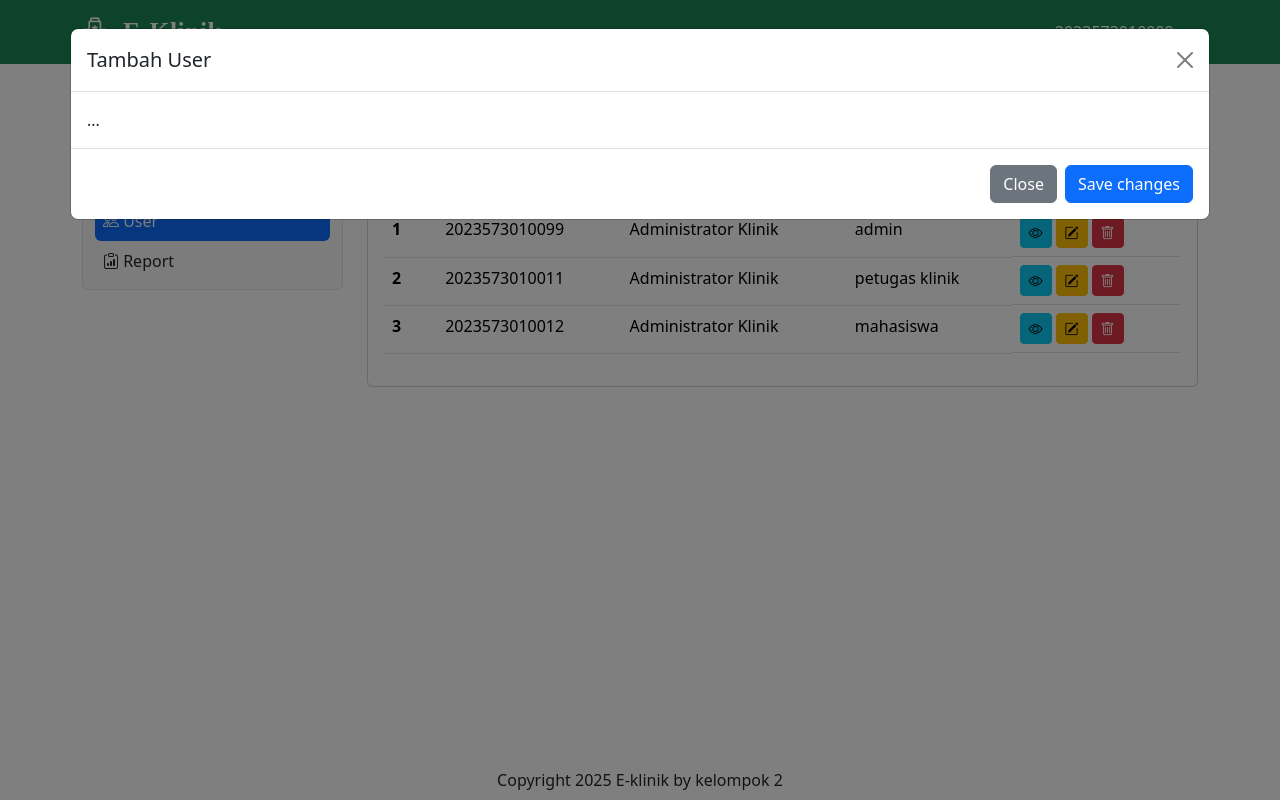
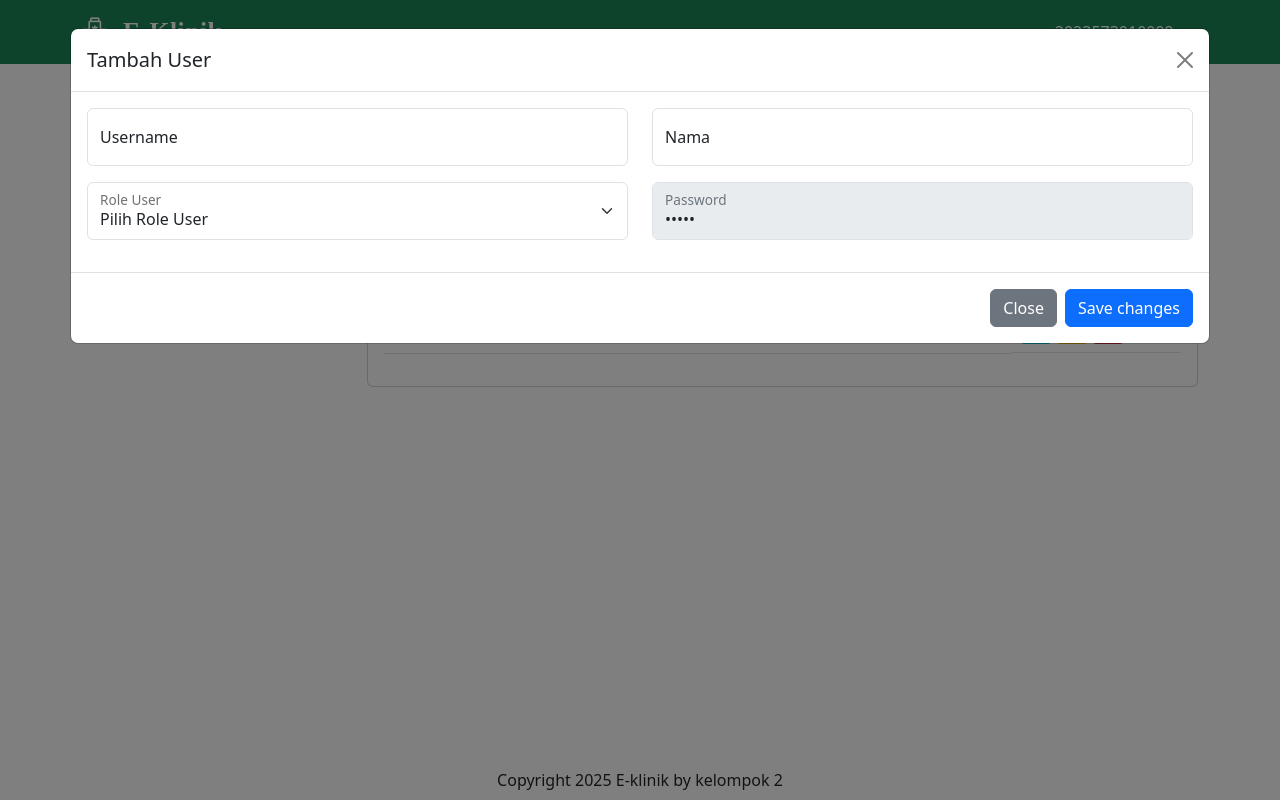
Before and after one commit to Nadilaarsyifa/projeck_E_klinik2, a PHP site: page /user in a window 1280 px wide, after a click on "Tambah User". Run offline with PHP 8.4, Linux system fonts and the light colour scheme; a user stored in the database is signed in; data comes from the database, SQL or seed files in the repository.

Commit message:
update user

```diff
--- a/user.php
+++ b/user.php
@@ -26,7 +26,41 @@ while ($record = mysqli_fetch_array($query)) {
                             <button type="button" class="btn-close" data-bs-dismiss="modal" aria-label="Close"></button>
                         </div>
                         <div class="modal-body">
-                            ...
+                            <div class="row">
+                                <div class="col-lg-6">
+                                    <form action="">
+                                        <div class="form-floating mb-3">
+                                            <input type="number" class="form-control" id="floatingInput" placeholder="Username">
+                                            <label for="floatingInput">Username</label>
+                                        </div>
+                                </div>
+                                <div class="col-lg-6">
+                                    <div class="form-floating mb-3">
+                                        <input type="text" class="form-control" id="floatingInput" placeholder="Your Name">
+                                        <label for="floatingInput">Nama</label>
+                                    </div>
+                                </div>
+                            </div>
+                            <div class="row">
+                            <div class="col-lg-6">
+                                <div class="form-floating mb-3">
+                                    <select class="form-select" aria-label="Default select example">
+                                        <option selected hidden>Pilih Role User</option>
+                                        <option value="1">Admin</option>
+                                        <option value="2">Petugas Klinik</option>
+                                        <option value="3">Mahasiswa</option>
+                                    </select>
+                                    <label for="floatingInput">Role User</label>
+                                </div>
+                            </div>
+                            <div class="col-lg-6">
+                                    <div class="form-floating mb-3">
+                                        <input type="password" class="form-control" id="floatingInput" placeholder="Password" disabled value="12345">
+                                        <label for="floatingPassword">Password</label>
+                                    </div>
+                                </div>
+                            </div>
+                            </form>
                         </div>
                         <div class="modal-footer">
                             <button type="button" class="btn btn-secondary" data-bs-dismiss="modal">Close</button>
@@ -58,9 +92,9 @@ while ($record = mysqli_fetch_array($query)) {
             <!-- Akhir Modal View -->
 
             <?php
-            if(empty($result)) {
+            if (empty($result)) {
                 echo "Data user tidak ada";
-            }else{
+            } else {
 
             ?>
 
@@ -77,12 +111,12 @@ while ($record = mysqli_fetch_array($query)) {
                         </thead>
                         <tbody>
                             <?php
-                        $no =1;
+                            $no = 1;
                             foreach ($result as $row) {
                             ?>
 
                                 <tr>
-                            <th scope="row"><?php echo $no++?></th>
+                                    <th scope="row"><?php echo $no++ ?></th>
                                     <td>
                                         <?php echo $row['username'] ?>
                                     </td>
```
Lines whose indentation alone changed are shown as unchanged.
